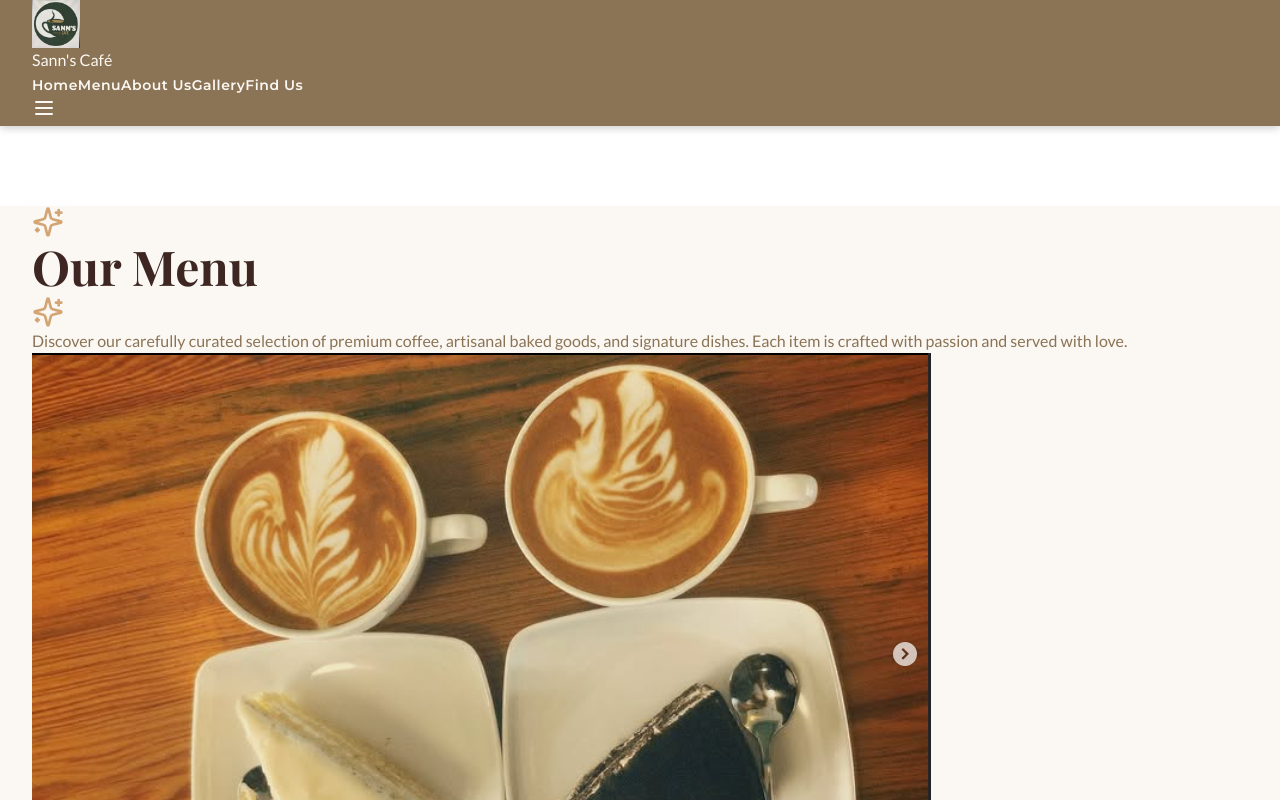
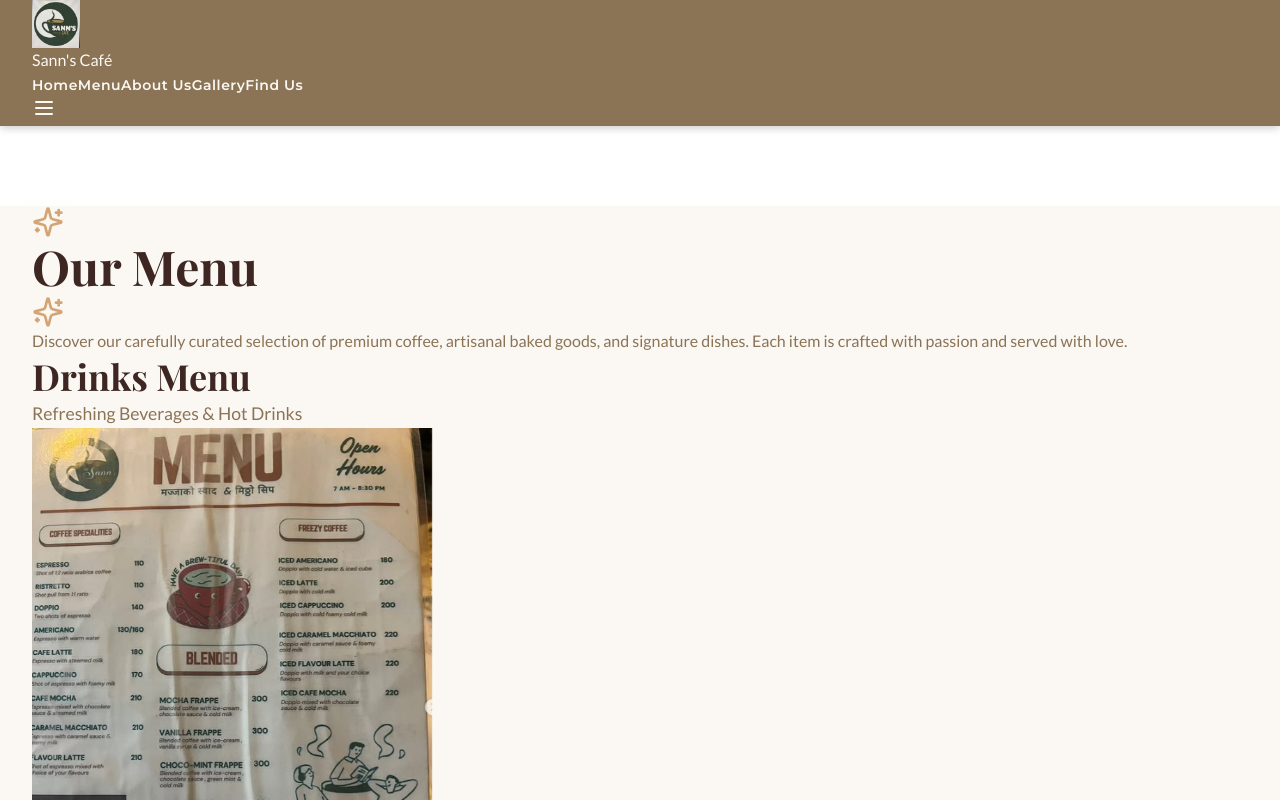
Before and after one commit to Rajbin-1/sanns-cafe-bakery, a React (Vite) app in the folder client/: page / in a window 1280 px wide. Both pictures are taken after a click on the button "Explore Menu". Shown: the top 800 px of the page. Built offline with nearby package versions, Linux system fonts and the light colour scheme.

Commit message:
Gallery & Menu revamp: Gallery uses interior photos only, Menu section uses menu photos with flashcard animations - Drinks Menu 1&2 + Food Menu 3&4 with rotating pop-in effects

```diff
--- a/client/src/pages/Gallery.tsx
+++ b/client/src/pages/Gallery.tsx
@@ -24,24 +24,24 @@
     title: 'Coffee Counter',
   },
   {
-    src: '/assets/images/menu/menu-1.png',
-    alt: 'Sann\'s Café Menu - Section 1',
-    title: 'Menu Showcase 1',
+    src: '/assets/images/interior/interior-4.png',
+    alt: 'Sann\'s Café Interior - Ambiance',
+    title: 'Cozy Corner',
   },
   {
-    src: '/assets/images/menu/menu-2.png',
-    alt: 'Sann\'s Café Menu - Section 2',
-    title: 'Menu Showcase 2',
+    src: '/assets/images/interior/interior-5.png',
+    alt: 'Sann\'s Café Interior - Details',
+    title: 'Artistic Details',
   },
   {
-    src: '/assets/images/menu/menu-3.png',
-    alt: 'Sann\'s Café Menu - Section 3',
-    title: 'Menu Showcase 3',
+    src: '/assets/images/interior/interior-6.png',
+    alt: 'Sann\'s Café Interior - Atmosphere',
+    title: 'Café Atmosphere',
   },
   {
-    src: '/assets/images/menu/menu-4.png',
-    alt: 'Sann\'s Café Menu - Section 4',
-    title: 'Menu Showcase 4',
+    src: '/assets/images/interior/interior-7.png',
+    alt: 'Sann\'s Café Interior - Vibe',
+    title: 'Warm Ambiance',
   },
 ];
 
--- a/client/src/pages/MenuPage.tsx
+++ b/client/src/pages/MenuPage.tsx
@@ -6,68 +6,78 @@
   price: string;
   description: string;
   image: string;
-  category: string;
 }
 
-const menuItems: MenuItem[] = [
-  // Coffee & Beverages
+interface MenuSection {
+  title: string;
+  subtitle: string;
+  items: MenuItem[];
+}
+
+const drinksMenu: MenuItem[] = [
   {
     name: 'Specialty Coffee',
     price: 'Rs 250-350',
     description: 'Expertly crafted specialty coffee with premium beans, perfectly roasted and brewed to perfection.',
     image: '/assets/images/food/coffee-cake.png',
-    category: 'Coffee & Beverages',
   },
   {
     name: 'Hot Chocolate',
     price: 'Rs 200-300',
     description: 'Rich and creamy hot chocolate made with premium cocoa, perfect for any time of day.',
     image: '/assets/images/food/hot-chocolate.png',
-    category: 'Coffee & Beverages',
   },
   {
     name: 'Lemon Tea',
     price: 'Rs 150-200',
     description: 'Refreshing lemon tea with a citrus twist, brewed fresh and served warm.',
     image: '/assets/images/food/lemon-tea.png',
-    category: 'Coffee & Beverages',
   },
   {
     name: 'Virgin Mojito',
     price: 'Rs 200-250',
     description: 'Fresh and zesty virgin mojito with mint, lime, and a touch of sugar for the perfect refreshment.',
     image: '/assets/images/food/virgin-mojito.png',
-    category: 'Coffee & Beverages',
   },
-  // Bakery & Signatures
+];
+
+const foodMenu: MenuItem[] = [
   {
     name: 'Signature Cheesecake',
     price: 'Rs 300-400',
     description: 'Our signature creamy cheesecake with a perfect balance of flavors and a buttery crust.',
     image: '/assets/images/food/cheese-cake.png',
-    category: 'Bakery & Signatures',
   },
   {
     name: 'Chocolate Brownie',
     price: 'Rs 200-300',
     description: 'Decadent chocolate brownie, fudgy and rich, made with premium dark chocolate.',
     image: '/assets/images/food/chowmein.png',
-    category: 'Bakery & Signatures',
   },
-  // Momos
   {
     name: 'Jhol Momo',
     price: 'Rs 150-200',
     description: 'Delicious jhol momo with aromatic broth, served hot with traditional spices.',
     image: '/assets/images/food/jhol-momo.png',
-    category: 'Momos',
   },
   {
     name: 'Steam Momo',
     price: 'Rs 150-200',
     description: 'Perfectly steamed momo with your choice of filling, tender and flavorful.',
     image: '/assets/images/food/steam-momo.png',
-    category: 'Momos',
+  },
+];
+
+const menuSections: MenuSection[] = [
+  {
+    title: 'Drinks Menu',
+    subtitle: 'Refreshing Beverages & Hot Drinks',
+    items: drinksMenu,
+  },
+  {
+    title: 'Food Menu',
+    subtitle: 'Delicious Food & Desserts',
+    items: foodMenu,
   },
 ];
 
@@ -75,95 +85,77 @@
   item: MenuItem;
   index: number;
   isVisible: boolean;
+  fromLeft: boolean;
 }
 
-function MenuItemCard({ item, index, isVisible }: MenuItemProps) {
-  const isEvenIndex = index % 2 === 0;
-
+function MenuItemCard({ item, index, isVisible, fromLeft }: MenuItemProps) {
   return (
+    <div className="mb-12">
+      {/* Flashcard with rotation angle */}
       <div
-      className={`grid grid-cols-1 md:grid-cols-2 gap-8 items-center mb-16 transition-all duration-700 ${
-        isVisible
-          ? 'opacity-100 translate-y-0'
-          : 'opacity-0 translate-y-8'
-      }`}
-      style={{
-        flexDirection: isEvenIndex ? 'row' : 'row-reverse',
-      }}
-    >
-      {/* Image - Pop-up from side */}
-      <div
-        className={`relative overflow-hidden rounded-xl shadow-lg transition-all duration-700 ${
+        className={`relative overflow-hidden rounded-xl shadow-2xl transition-all duration-700 cursor-pointer group h-80 max-w-sm mx-auto md:mx-0 ${
           isVisible
             ? 'opacity-100 scale-100'
-            : 'opacity-0 scale-90'
+            : 'opacity-0 scale-75'
         }`}
         style={{
           transform: isVisible
-            ? 'translateX(0)'
-            : isEvenIndex
-              ? 'translateX(-60px)'
-              : 'translateX(60px)',
+            ? `translateX(0) rotate(0deg) perspective(1000px)`
+            : fromLeft
+              ? `translateX(-120px) rotate(-8deg) perspective(1000px)`
+              : `translateX(120px) rotate(8deg) perspective(1000px)`,
           transitionDelay: isVisible ? '200ms' : '0ms',
+          transitionTimingFunction: 'cubic-bezier(0.34, 1.56, 0.64, 1)',
         }}
       >
         <img
           src={item.image}
           alt={item.name}
-          className="w-full h-80 object-cover hover:scale-110 transition-transform duration-500"
+          className="w-full h-full object-cover group-hover:scale-105 transition-transform duration-500"
+          loading={index > 2 ? 'lazy' : 'eager'}
+          width={400}
+          height={320}
         />
+        {/* Overlay on hover */}
         <div
-          className="absolute inset-0 opacity-0 hover:opacity-100 transition-opacity duration-300 flex items-center justify-center"
+          className="absolute inset-0 opacity-0 group-hover:opacity-100 transition-opacity duration-300 flex flex-col items-center justify-center"
           style={{
-            background: 'linear-gradient(135deg, rgba(212, 165, 116, 0.3), rgba(160, 130, 109, 0.3))',
-            backdropFilter: 'blur(2px)',
+            background: 'linear-gradient(135deg, rgba(212, 165, 116, 0.4), rgba(62, 39, 35, 0.6))',
+            backdropFilter: 'blur(4px)',
           }}
         >
-          <span style={{ color: '#FBF8F3', fontWeight: 'bold', fontSize: '1.2rem' }}>
-            ✨ Delicious
+          <span style={{ color: '#FBF8F3', fontWeight: 'bold', fontSize: '1.5rem' }}>
+            ✨ {item.name}
           </span>
         </div>
       </div>
 
-      {/* Content - Fade in with delay */}
+      {/* Info below flashcard */}
       <div
-        className={`transition-all duration-700 ${
-          isVisible ? 'opacity-100 translate-y-0' : 'opacity-0 translate-y-8'
+        className={`mt-6 transition-all duration-700 ${
+          isVisible ? 'opacity-100 translate-y-0' : 'opacity-0 translate-y-4'
         }`}
         style={{
-          transitionDelay: isVisible ? '300ms' : '0ms',
+          transitionDelay: isVisible ? '400ms' : '0ms',
         }}
       >
-        <div className="mb-4">
-          <span
-            className="text-sm font-semibold px-3 py-1 rounded-full"
+        <h3
+          className="text-2xl md:text-3xl font-bold mb-3"
           style={{
-              backgroundColor: 'rgba(212, 165, 116, 0.15)',
-              color: '#D4A574',
-            }}
-          >
-            {item.category}
-          </span>
-        </div>
-
-        <h3
-          className="text-3xl md:text-4xl font-bold mb-4"
-          style={{
-            fontFamily: "'Cormorant Garamond', serif",
+            fontFamily: "'Playfair Display', serif",
             color: '#3E2723',
           }}
         >
           {item.name}
         </h3>
 
-        <p className="text-lg mb-6" style={{ color: '#8B7355', lineHeight: '1.8' }}>
+        <p className="text-base mb-4" style={{ color: '#8B7355', lineHeight: '1.6' }}>
           {item.description}
         </p>
 
         <p
-          className="text-2xl font-bold"
+          className="text-xl font-bold"
           style={{
-            fontFamily: "'Montserrat', sans-serif",
             color: '#D4A574',
           }}
         >
@@ -175,7 +167,7 @@
 }
 
 export default function MenuPage() {
-  const [visibleItems, setVisibleItems] = useState<boolean[]>(new Array(menuItems.length).fill(false));
+  const [visibleItems, setVisibleItems] = useState<boolean[]>(new Array(drinksMenu.length + foodMenu.length).fill(false));
   const itemRefs = useRef<(HTMLDivElement | null)[]>([]);
 
   useEffect(() => {
@@ -203,6 +195,8 @@
 
     return () => observer.disconnect();
   }, []);
+
+  let itemIndex = 0;
 
   return (
     <section id="menu-page" style={{ backgroundColor: '#FBF8F3' }} className="py-20 relative overflow-hidden">
@@ -242,23 +236,209 @@
           </p>
         </div>
 
-        {/* Menu Items with Scroll Animations */}
-        <div>
-          {menuItems.map((item, index) => (
+        {/* Menu Sections */}
+        {menuSections.map((section, sectionIndex) => (
+          <div key={section.title} className="mb-24">
+            {/* Section Title */}
+            <div className="text-center mb-16 animate-fade-in-up">
+              <h2
+                className="text-4xl md:text-5xl font-bold mb-3"
+                style={{
+                  fontFamily: "'Playfair Display', serif",
+                  color: '#3E2723',
+                }}
+              >
+                {section.title}
+              </h2>
+              <p style={{ color: '#8B7355', fontSize: '1.1rem' }}>
+                {section.subtitle}
+              </p>
+              <div
+                className="w-20 h-1 mx-auto mt-4 rounded-full"
+                style={{
+                  background: 'linear-gradient(90deg, transparent, #D4A574, transparent)',
+                }}
+              />
+            </div>
+
+            {/* Menu Photos using menu-*.png images */}
+            {sectionIndex === 0 && (
+              <div className="mb-16">
+                <div className="grid grid-cols-1 md:grid-cols-2 gap-8 mb-12">
+                  {/* Menu 1 - Drinks */}
+                  <div
+                    className="relative overflow-hidden rounded-2xl shadow-2xl group cursor-pointer transition-all duration-500 h-80"
+                    style={{
+                      transform: visibleItems[itemIndex] ? 'translateX(0) rotate(0deg)' : 'translateX(-100px) rotate(-12deg)',
+                      opacity: visibleItems[itemIndex] ? 1 : 0,
+                      transitionDelay: visibleItems[itemIndex] ? '0ms' : '0ms',
+                    }}
+                  >
+                    <img
+                      src="/assets/images/menu/menu-1.png"
+                      alt="Sann's Café Drinks Menu"
+                      className="w-full h-full object-cover group-hover:scale-110 transition-transform duration-500"
+                      width={400}
+                      height={320}
+                    />
+                    <div
+                      className="absolute inset-0 opacity-0 group-hover:opacity-100 transition-opacity duration-300 flex items-center justify-center"
+                      style={{
+                        background: 'linear-gradient(135deg, rgba(212, 165, 116, 0.5), rgba(62, 39, 35, 0.7))',
+                        backdropFilter: 'blur(4px)',
+                      }}
+                    >
+                      <span style={{ color: '#FBF8F3', fontWeight: 'bold', fontSize: '1.3rem' }}>
+                        Menu Showcase
+                      </span>
+                    </div>
+                  </div>
+
+                  {/* Menu 2 - Drinks */}
+                  <div
+                    className="relative overflow-hidden rounded-2xl shadow-2xl group cursor-pointer transition-all duration-500 h-80"
+                    style={{
+                      transform: visibleItems[itemIndex] ? 'translateX(0) rotate(0deg)' : 'translateX(100px) rotate(12deg)',
+                      opacity: visibleItems[itemIndex] ? 1 : 0,
+                      transitionDelay: visibleItems[itemIndex] ? '100ms' : '0ms',
+                    }}
+                  >
+                    <img
+                      src="/assets/images/menu/menu-2.png"
+                      alt="Sann's Café Drinks Menu"
+                      className="w-full h-full object-cover group-hover:scale-110 transition-transform duration-500"
+                      width={400}
+                      height={320}
+                    />
+                    <div
+                      className="absolute inset-0 opacity-0 group-hover:opacity-100 transition-opacity duration-300 flex items-center justify-center"
+                      style={{
+                        background: 'linear-gradient(135deg, rgba(212, 165, 116, 0.5), rgba(62, 39, 35, 0.7))',
+                        backdropFilter: 'blur(4px)',
+                      }}
+                    >
+                      <span style={{ color: '#FBF8F3', fontWeight: 'bold', fontSize: '1.3rem' }}>
+                        Menu Showcase
+                      </span>
+                    </div>
+                  </div>
+                </div>
+
+                {/* Drinks Items - Flashcards */}
+                <div className="grid grid-cols-1 md:grid-cols-2 gap-12">
+                  {section.items.map((item, index) => {
+                    const currentIndex = itemIndex;
+                    itemIndex++;
+                    const fromLeft = index % 2 === 0;
+                    return (
                       <div
                         key={item.name}
                         ref={(el) => {
-                itemRefs.current[index] = el;
+                          itemRefs.current[currentIndex] = el;
                         }}
                       >
                         <MenuItemCard
                           item={item}
                           index={index}
-                isVisible={visibleItems[index]}
+                          isVisible={visibleItems[currentIndex]}
+                          fromLeft={fromLeft}
                         />
                       </div>
+                    );
+                  })}
+                </div>
+              </div>
+            )}
+
+            {sectionIndex === 1 && (
+              <div>
+                <div className="grid grid-cols-1 md:grid-cols-2 gap-8 mb-12">
+                  {/* Menu 3 - Food */}
+                  <div
+                    className="relative overflow-hidden rounded-2xl shadow-2xl group cursor-pointer transition-all duration-500 h-80"
+                    style={{
+                      transform: visibleItems[itemIndex] ? 'translateX(0) rotate(0deg)' : 'translateX(-100px) rotate(-12deg)',
+                      opacity: visibleItems[itemIndex] ? 1 : 0,
+                      transitionDelay: visibleItems[itemIndex] ? '0ms' : '0ms',
+                    }}
+                  >
+                    <img
+                      src="/assets/images/menu/menu-3.png"
+                      alt="Sann's Café Food Menu"
+                      className="w-full h-full object-cover group-hover:scale-110 transition-transform duration-500"
+                      width={400}
+                      height={320}
+                    />
+                    <div
+                      className="absolute inset-0 opacity-0 group-hover:opacity-100 transition-opacity duration-300 flex items-center justify-center"
+                      style={{
+                        background: 'linear-gradient(135deg, rgba(212, 165, 116, 0.5), rgba(62, 39, 35, 0.7))',
+                        backdropFilter: 'blur(4px)',
+                      }}
+                    >
+                      <span style={{ color: '#FBF8F3', fontWeight: 'bold', fontSize: '1.3rem' }}>
+                        Menu Showcase
+                      </span>
+                    </div>
+                  </div>
+
+                  {/* Menu 4 - Food */}
+                  <div
+                    className="relative overflow-hidden rounded-2xl shadow-2xl group cursor-pointer transition-all duration-500 h-80"
+                    style={{
+                      transform: visibleItems[itemIndex] ? 'translateX(0) rotate(0deg)' : 'translateX(100px) rotate(12deg)',
+                      opacity: visibleItems[itemIndex] ? 1 : 0,
+                      transitionDelay: visibleItems[itemIndex] ? '100ms' : '0ms',
+                    }}
+                  >
+                    <img
+                      src="/assets/images/menu/menu-4.png"
+                      alt="Sann's Café Food Menu"
+                      className="w-full h-full object-cover group-hover:scale-110 transition-transform duration-500"
+                      width={400}
+                      height={320}
+                    />
+                    <div
+                      className="absolute inset-0 opacity-0 group-hover:opacity-100 transition-opacity duration-300 flex items-center justify-center"
+                      style={{
+                        background: 'linear-gradient(135deg, rgba(212, 165, 116, 0.5), rgba(62, 39, 35, 0.7))',
+                        backdropFilter: 'blur(4px)',
+                      }}
+                    >
+                      <span style={{ color: '#FBF8F3', fontWeight: 'bold', fontSize: '1.3rem' }}>
+                        Menu Showcase
+                      </span>
+                    </div>
+                  </div>
+                </div>
+
+                {/* Food Items - Flashcards */}
+                <div className="grid grid-cols-1 md:grid-cols-2 gap-12">
+                  {section.items.map((item, index) => {
+                    const currentIndex = itemIndex;
+                    itemIndex++;
+                    const fromLeft = index % 2 === 0;
+                    return (
+                      <div
+                        key={item.name}
+                        ref={(el) => {
+                          itemRefs.current[currentIndex] = el;
+                        }}
+                      >
+                        <MenuItemCard
+                          item={item}
+                          index={index}
+                          isVisible={visibleItems[currentIndex]}
+                          fromLeft={fromLeft}
+                        />
+                      </div>
+                    );
+                  })}
+                </div>
+              </div>
+            )}
+          </div>
         ))}
-        </div>
 
         {/* Footer Note */}
         <div className="mt-20 text-center animate-fade-in-up">
```
Lines whose indentation alone changed are shown as unchanged.
